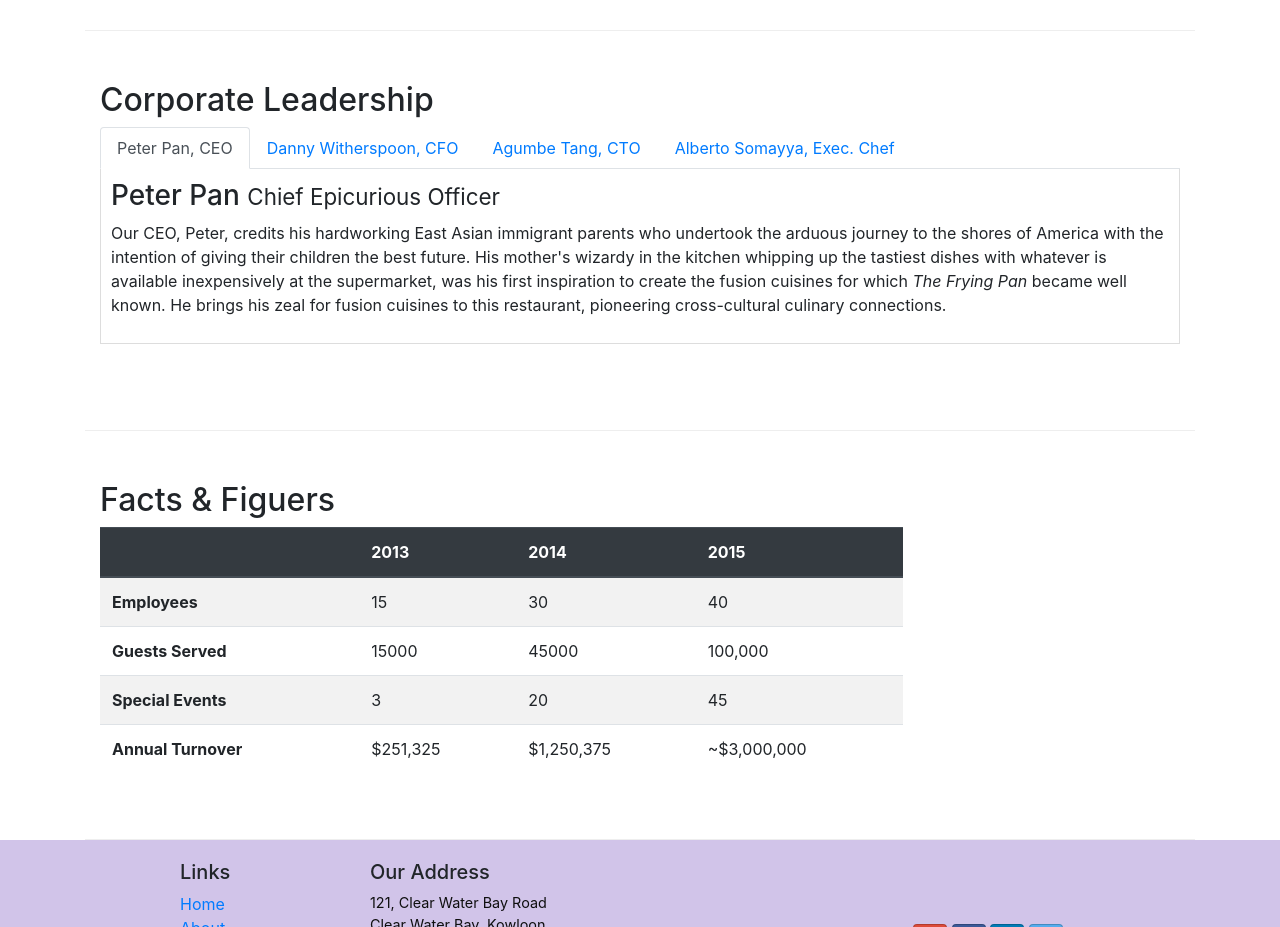
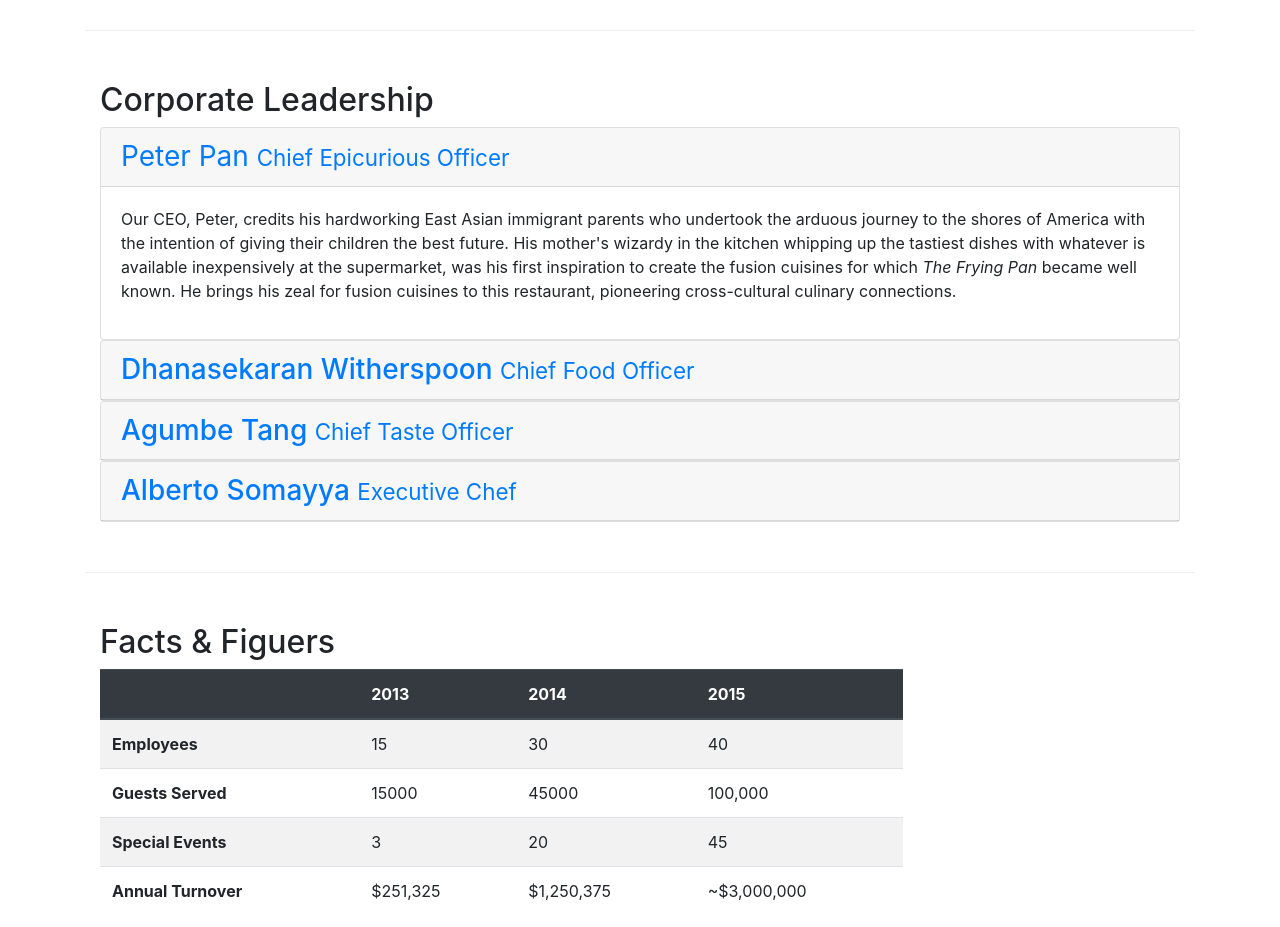
Before and after one commit to mittalvaibhav1/bootstrap4, a website: page aboutus.html in a window 1280 px wide. Shown: the part 920-1847 px from the top of the page. Drawn offline with nearby package versions, Linux system fonts and the light colour scheme.

Commit message:
accordian

```diff
--- a/aboutus.html
+++ b/aboutus.html
@@ -126,23 +126,14 @@
         <div class="row row-content">
             <div class="col-12">
                 <h2>Corporate Leadership</h2>
-                <ul class="nav nav-tabs">
-                    <li class="nav-item">
-                        <a class="nav-link active" href="#peter" role="tab" data-toggle="tab">Peter Pan, CEO</a>
-                    </li>
-                    <li class="nav-item">
-                        <a class="nav-link" href="#danny" role="tab" data-toggle="tab">Danny Witherspoon, CFO</a>
-                    </li>
-                    <li class="nav-item">
-                        <a class="nav-link" href="#agumbe" role="tab" data-toggle="tab">Agumbe Tang, CTO</a>
-                    </li>
-                    <li class="nav-item">
-                        <a class="nav-link" href="#alberto" role="tab" data-toggle="tab">Alberto Somayya, Exec. Chef</a>
-                    </li>
-                </ul>
-                <div class="tab-content">
-                    <div role="tabpanel" class="tab-pane fade show  active" id="peter">
-                        <h3>Peter Pan <small>Chief Epicurious Officer</small></h3>
+
+                <div id="accordian">
+                    <div class="card">
+                        <div class="card-header" role="tab" id="peterhead">
+                            <h3 class="mb-0"><a  class="btn-link" data-toggle="collapse" data-target="#peter"> Peter Pan <small>Chief Epicurious Officer</small></a></h3>
+                        </div>
+                            <div class="collapse show" id="peter" data-parent="#accordian">
+                               <div class="card-body">
                                 <p class="d-none d-sm-block">
                                     Our CEO, Peter, credits his hardworking East Asian immigrant parents
                                     who undertook the arduous journey to the shores of America with the
@@ -155,8 +146,14 @@
                                     culinary connections.
                                 </p>
                                </div>
-                    <div role="tabpanel" class="tab-pane fade" id="danny">
-                        <h3>Dhanasekaran Witherspoon <small>Chief Food Officer</small></h3>
+                            </div>
+                    </div>
+                    <div class="card">
+                        <div class="card-header" role="tab" id="dannyhead">
+                            <h3 class="mb-0"><a  class="collapsed" data-toggle="collapse" data-target="#danny"> Dhanasekaran Witherspoon <small>Chief Food Officer</small></a></h3>
+                        </div>
+                            <div class="collapse" id="danny" data-parent="#accordian">
+                               <div class="card-body">
                                 <p class="d-none d-sm-block">
                                     Our CFO, Danny, as he is affectionately referred to by his
                             colleagues, comes from a long established family tradition in
@@ -166,8 +163,14 @@
                             <em>Everything that runs, wins, and everything that stays, pays!</em>
                                 </p>
                                </div>
-                    <div role="tabpanel" class="tab-pane fade" id="agumbe">
-                        <h3>Agumbe Tang <small>Chief Taste Officer</small></h3>
+                            </div>
+                    </div>
+                    <div class="card">
+                        <div class="card-header" role="tab" id="agumbehead">
+                            <h3 class="mb-0"><a  class="collapsed" data-toggle="collapse" data-target="#agumbe"> Agumbe Tang <small>Chief Taste Officer</small></a></h3>
+                        </div>
+                            <div class="collapse" id="agumbe" data-parent="#accordian">
+                               <div class="card-body">
                                 <p class="d-none d-sm-block">
                                     Blessed with the most discerning gustatory sense, Agumbe, our CTO,
                             personally ensures that every dish that we serve meets his exacting
@@ -176,8 +179,14 @@
                             <em>You click only if you survive my lick.</em>
                                 </p>
                                </div>
-                    <div role="tabpanel" class="tab-pane fade show" id="alberto">
-                        <h3>Alberto Somayya <small>Executive Chef</small></h3>
+                            </div>
+                    </div>
+                    <div class="card">
+                        <div class="card-header" role="tab" id="agumbehead">
+                            <h3 class="mb-0"><a  class="collapsed" data-toggle="collapse" data-target="#alberto"> Alberto Somayya <small>Executive Chef</small></a></h3>
+                        </div>
+                            <div class="collapse" id="alberto" data-parent="#accordian">
+                               <div class="card-body">
                                 <p class="d-none d-sm-block">
                                     Award winning three-star Michelin chef with wide International
                             experience having worked closely with whos-who in the culinary
@@ -186,6 +195,8 @@
                             <em>Put together the cuisines from the two craziest cultures, and you
                                 get a winning hit! Amma Mia!</em>
                                 </p>
+                               </div>
+                            </div>
                     </div>
                 </div>
             </div>
```
Lines whose indentation alone changed are shown as unchanged.
